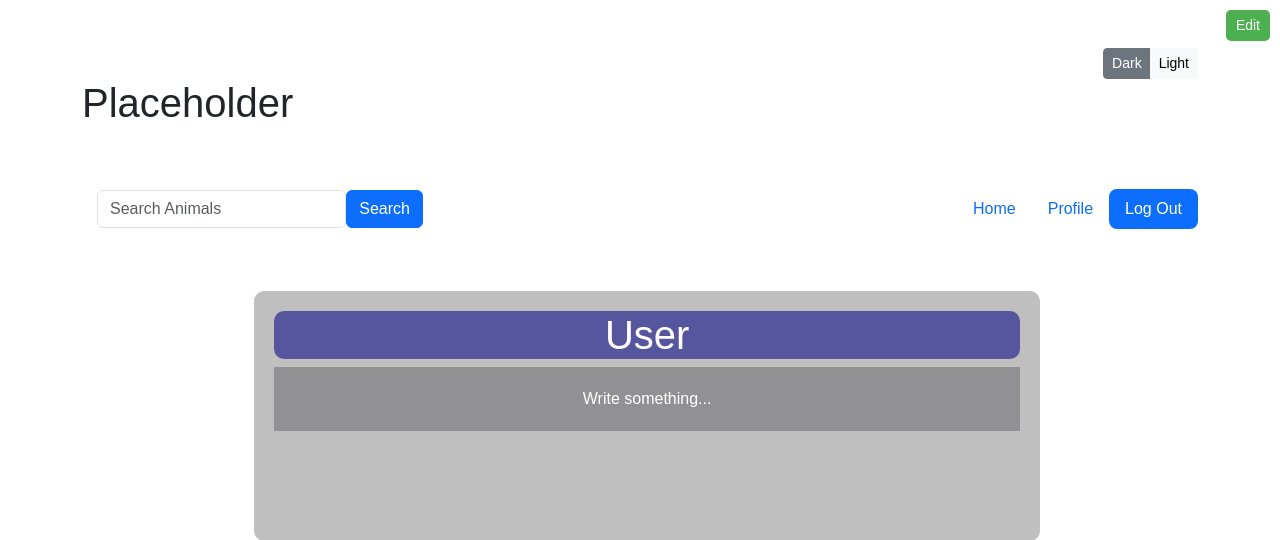
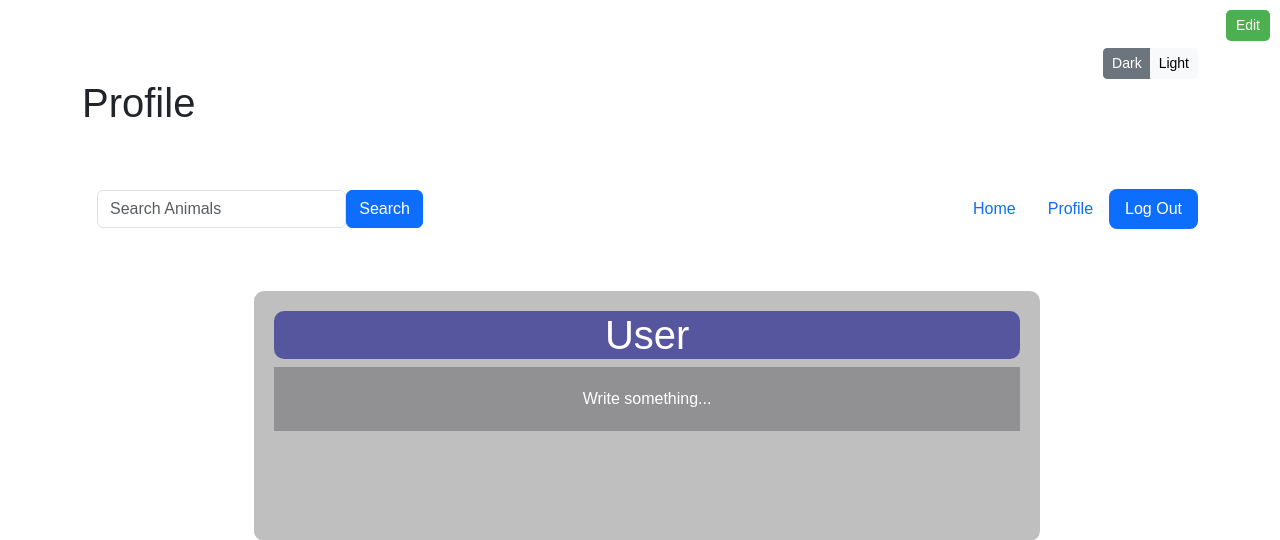
Before and after one commit to lstevensALG/termproject, a PHP site: page /php/profile.php in a window 1280 px wide. Shown: the top 540 px of the page. Run offline with PHP 8.4, Linux system fonts and the light colour scheme; the visitor is signed in with stand-in values (Sample User, id 1); data that the repository does not hold is empty.

Commit message:
forgot what i did

```diff
--- a/includes/header.php
+++ b/includes/header.php
@@ -21,7 +21,7 @@
                         <button class="btn btn-light btn-sm" data-bs-theme-value="light">Light</button>
                     </div>
                 </div>
-                <h1 class="mb-5">Placeholder</h1>
+                <h1 class="mb-5"><?php echo $webpageTitle; ?></h1>
                     <div class="row">
                         <div class="col-md-4">
                         <form method="POST" action="/php/search.php">
--- a/index.php
+++ b/index.php
@@ -13,7 +13,7 @@
                 $value = $fileinfo->getFilename();
                 echo <<<END
                     <div class="col-md-4">
-                        <div class="card mb-3">
+                        <div class="card mb-3 border border-2 border-secondary">
                             <div class="d-flex gap-3 justify-content-center">
                                 <a href="/php/picture.php?pic_path=$value">
                                     <img
--- a/php/profile.php
+++ b/php/profile.php
@@ -33,7 +33,7 @@ if (isset($_POST['search'])) {
 
     <!-- Profile Section -->
     <div class="profile-container">
-    <div class="profile-pic">
+        <div class="profile-pic text-center">
         <?php
             $sql = "SELECT profile_pic FROM termproject_profiles WHERE profile_id = ?";
             $stmt = $conn->prepare($sql);
@@ -43,7 +43,7 @@ if (isset($_POST['search'])) {
 
             if ($result->num_rows > 0) {
                 while ($row = $result->fetch_assoc()) {
-                    echo '<img src="/pics/' . htmlspecialchars($row['profile_pic']) . '" alt="Saved Image" class="profile-pic">';
+                    echo '<img src="/pics/' . htmlspecialchars($row['profile_pic']) . '" alt="Saved Image" class="profile-pic border border-primary border-5">';
                 }
             }
         ?>
@@ -161,7 +161,6 @@ if (isset($_POST['search'])) {
       ?>
     </div>
 
-</body>
 <?php
     include SITE_ROOT."/includes/footer.php";
 ?>
```
Also changed, not shown: php/loginReceive.php (+7 -0 lines). Lines whose indentation alone changed are shown as unchanged.
